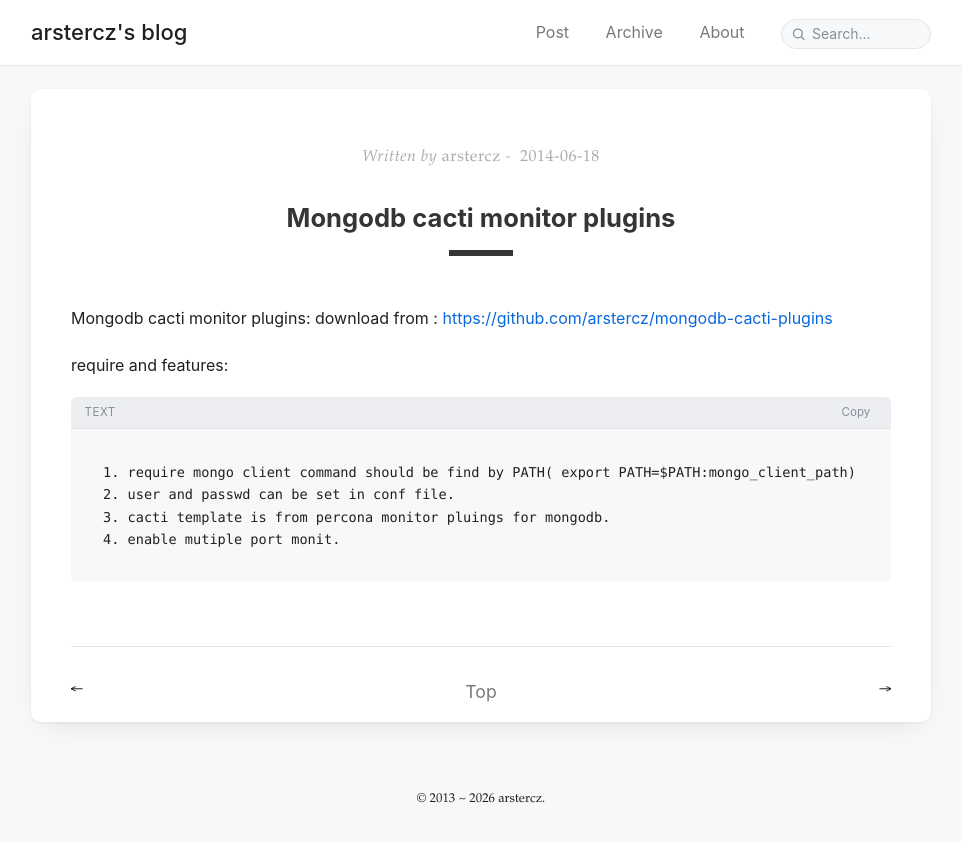
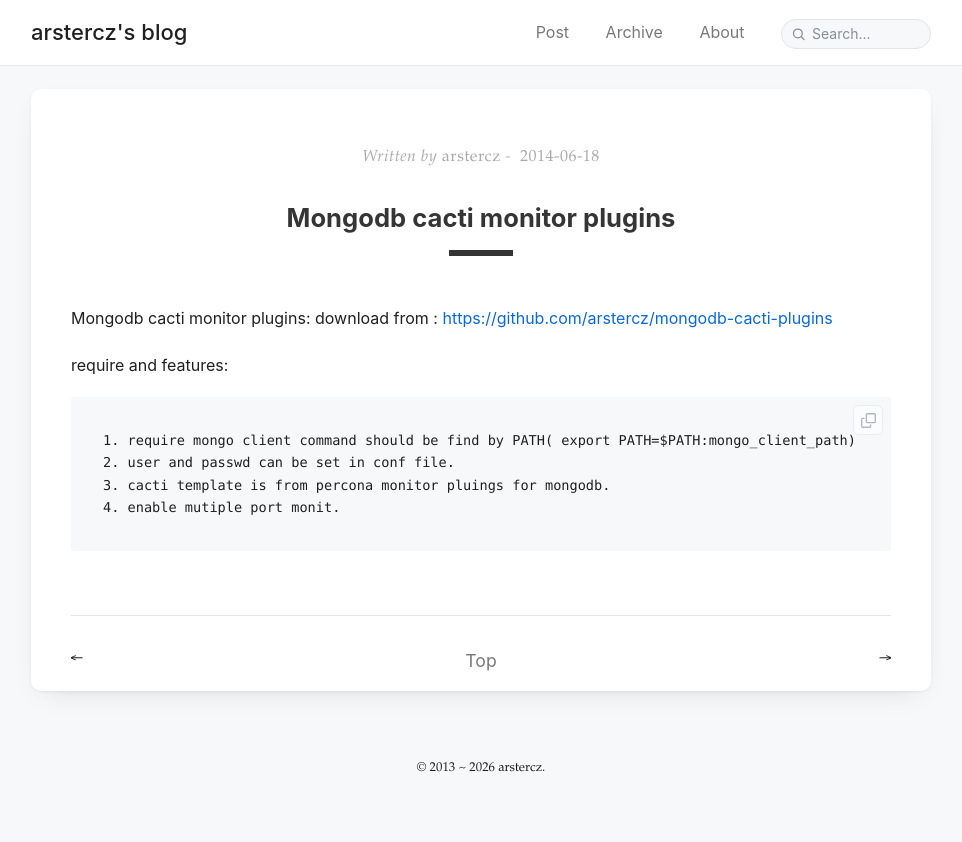
Before and after one commit to arstercz/arstercz.github.io, a Jekyll site: the page built from _posts/2014-06-18-mongodb-cacti-monitor-plugins.md, in a window 1280 px wide. Shown: the top 842 px of the page, without its empty margins (159-1121 px from the left). Built offline with Jekyll 4.4.1, drawn with Linux system fonts in a browser that asks for light colours; comment, search, counter and statistics services are not loaded.

Commit message:
code: GitHub-style floating copy icon
Drop the header bar and language label; show a clipboard icon button
in the code block's top-right corner that turns into a check mark on
copy.

Co-Authored-By: Claude <noreply@anthropic.com>

```diff
--- a/_layouts/post.html
+++ b/_layouts/post.html
@@ -187,37 +187,34 @@ layout: default
     h.appendChild(a);
   });
 
-  // 2. Code blocks: language label + copy button.
+  // 2. Code blocks: a floating copy icon (GitHub style, no language label).
+  var COPY_ICON = '<svg viewBox="0 0 16 16" width="16" height="16" aria-hidden="true"><path d="M0 6.75C0 5.784.784 5 1.75 5h1.5a.75.75 0 0 1 0 1.5h-1.5a.25.25 0 0 0-.25.25v7.5c0 .138.112.25.25.25h7.5a.25.25 0 0 0 .25-.25v-1.5a.75.75 0 0 1 1.5 0v1.5A1.75 1.75 0 0 1 9.25 16h-7.5A1.75 1.75 0 0 1 0 14.25Z"></path><path d="M5 1.75C5 .784 5.784 0 6.75 0h7.5C15.216 0 16 .784 16 1.75v7.5A1.75 1.75 0 0 1 14.25 11h-7.5A1.75 1.75 0 0 1 5 9.25Zm1.75-.25a.25.25 0 0 0-.25.25v7.5c0 .138.112.25.25.25h7.5a.25.25 0 0 0 .25-.25v-7.5a.25.25 0 0 0-.25-.25Z"></path></svg>';
+  var CHECK_ICON = '<svg viewBox="0 0 16 16" width="16" height="16" aria-hidden="true"><path d="M13.78 4.22a.75.75 0 0 1 0 1.06l-7.25 7.25a.75.75 0 0 1-1.06 0L2.22 9.28a.751.751 0 0 1 .018-1.042.751.751 0 0 1 1.042-.018L6 10.94l6.72-6.72a.75.75 0 0 1 1.06 0Z"></path></svg>';
+
   var blocks = [].slice.call(post.querySelectorAll('div.highlighter-rouge'));
   blocks.forEach(function (box) {
     var hl = box.querySelector('.highlight');
     if (!hl) return; // skip anything without a real code block (e.g. inline code)
     box.classList.add('code-block');
 
-    var m = box.className.match(/language-([\w+-]+)/);
-    var lang = m ? m[1] : '';
-    if (lang === 'plaintext' || lang === '') lang = 'text';
-
-    var header = document.createElement('div');
-    header.className = 'code-header';
-
-    var label = document.createElement('span');
-    label.className = 'code-lang';
-    label.textContent = lang;
-
     var btn = document.createElement('button');
     btn.type = 'button';
     btn.className = 'code-copy';
-    btn.textContent = 'Copy';
+    btn.setAttribute('aria-label', 'Copy code');
+    btn.innerHTML = COPY_ICON;
     btn.addEventListener('click', function () {
       var code = box.querySelector('code');
       var text = code ? code.innerText : '';
-      function done(ok) {
-        btn.textContent = ok ? 'Copied!' : 'Failed';
-        setTimeout(function () { btn.textContent = 'Copy'; }, 2000);
+      function flagCopied() {
+        btn.innerHTML = CHECK_ICON;
+        btn.classList.add('copied');
+        setTimeout(function () {
+          btn.innerHTML = COPY_ICON;
+          btn.classList.remove('copied');
+        }, 2000);
       }
       if (navigator.clipboard && navigator.clipboard.writeText) {
-        navigator.clipboard.writeText(text).then(function () { done(true); }, function () { done(false); });
+        navigator.clipboard.writeText(text).then(flagCopied, function () {});
       } else {
         try {
           var ta = document.createElement('textarea');
--- a/_sass/tale/_content.scss
+++ b/_sass/tale/_content.scss
@@ -126,51 +126,55 @@
   }
 }
 
-// Code block header: language label + copy button (added by JS)
+// Code block: floating copy icon in the top-right corner (GitHub style)
 .post .code-block {
   position: relative;
   margin: 0 0 1rem;
-  border-radius: 6px;
-  background: $grey-3;
-  overflow: hidden;
 
   .highlight {
     margin: 0;
-    border-radius: 0;
+  }
+
+  &:hover .code-copy {
+    opacity: 1;
   }
 }
 
-.post .code-header {
-  display: flex;
+.post .code-copy {
+  position: absolute;
+  top: .5rem;
+  right: .5rem;
+  z-index: 1;
+  display: inline-flex;
   align-items: center;
-  justify-content: space-between;
-  padding: .3rem .85rem;
-  background: #eceef2;
-  border-bottom: 1px solid $grey-2;
-  font-family: $sans-serif;
-}
-
-.post .code-lang {
-  color: $lighten-gray;
-  font-size: .72rem;
-  letter-spacing: .5px;
-  text-transform: uppercase;
-}
-
-.post .code-copy {
-  border: 0;
-  background: none;
+  justify-content: center;
+  width: 30px;
+  height: 30px;
+  padding: 0;
+  border: 1px solid $grey-2;
+  border-radius: 6px;
+  background: $white;
   color: $lighten-gray;
   cursor: pointer;
-  font-family: $sans-serif;
-  font-size: .72rem;
-  padding: .12rem .45rem;
-  border-radius: 4px;
+  opacity: .6;
   @include transition(all .15s ease-out);
 
   &:hover {
     color: $default-shade;
-    background: rgba(0, 0, 0, .06);
+    border-color: $grey-1;
+  }
+
+  &.copied {
+    color: #1a7f37;
+    border-color: #1a7f37;
+    opacity: 1;
+  }
+
+  svg {
+    display: block;
+    width: 15px;
+    height: 15px;
+    fill: currentColor;
   }
 }
 
```
Also changed, not shown: other parts of _layouts/post.html (+3 -5 lines).
